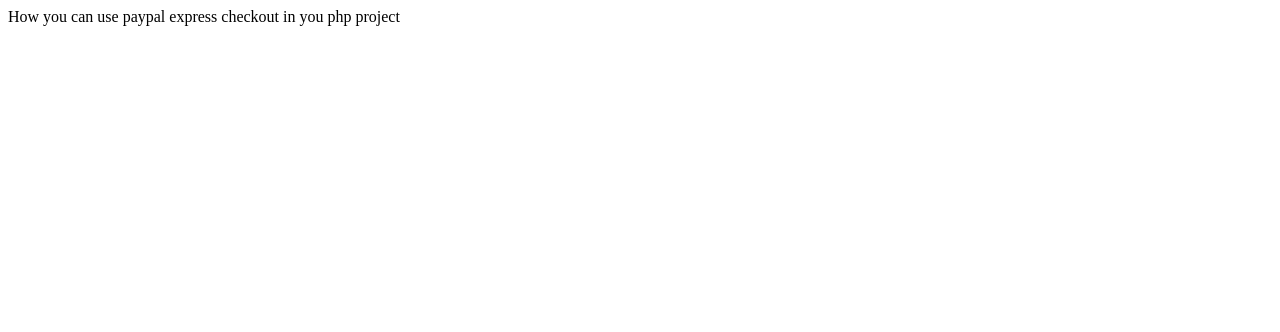
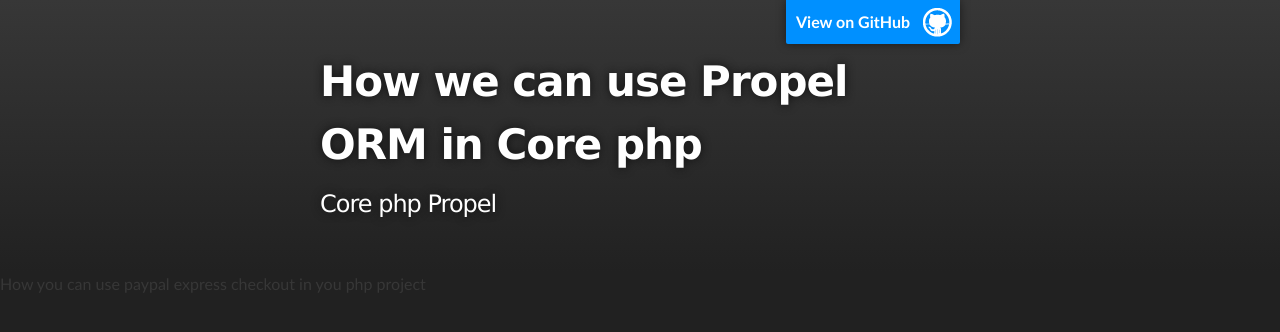
Before and after one commit to bineetchaubey/bineetchaubey.github.io, a plain HTML site: page express_checkout.html in a window 1280 px wide. Drawn offline with Linux system fonts and the light colour scheme.

Commit message:
update with html
add html layout

```diff
--- a/express_checkout.html
+++ b/express_checkout.html
@@ -1 +1,30 @@
-How you can use paypal express checkout  in  you php  project
+<!DOCTYPE html>
+<html>
+
+  <head>
+    <meta charset='utf-8' />
+    <meta http-equiv="X-UA-Compatible" content="chrome=1" />
+    <meta name="description" content="How we can use Propel ORM in Core php : Core php Propel" />
+
+    <link rel="stylesheet" type="text/css" media="screen" href="stylesheets/stylesheet.css">
+
+    <title>How we can use Propel ORM in Core php</title>
+  </head>
+
+  <body>
+
+    <!-- HEADER -->
+    <div id="header_wrap" class="outer">
+        <header class="inner">
+          <a id="forkme_banner" href="https://github.com/bineetchaubey">View on GitHub</a>
+
+          <h1 id="project_title">How we can use Propel ORM in Core php</h1>
+          <h2 id="project_tagline">Core php Propel</h2>
+
+        </header>
+    </div>
+
+ How you can use paypal express checkout  in  you php  project
+
+ </body>
+ </html>
```
